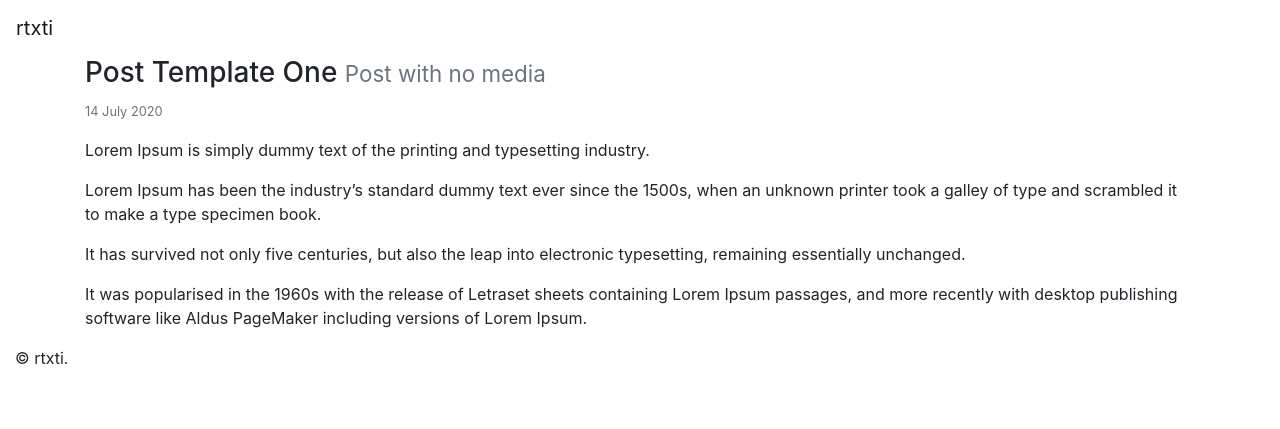
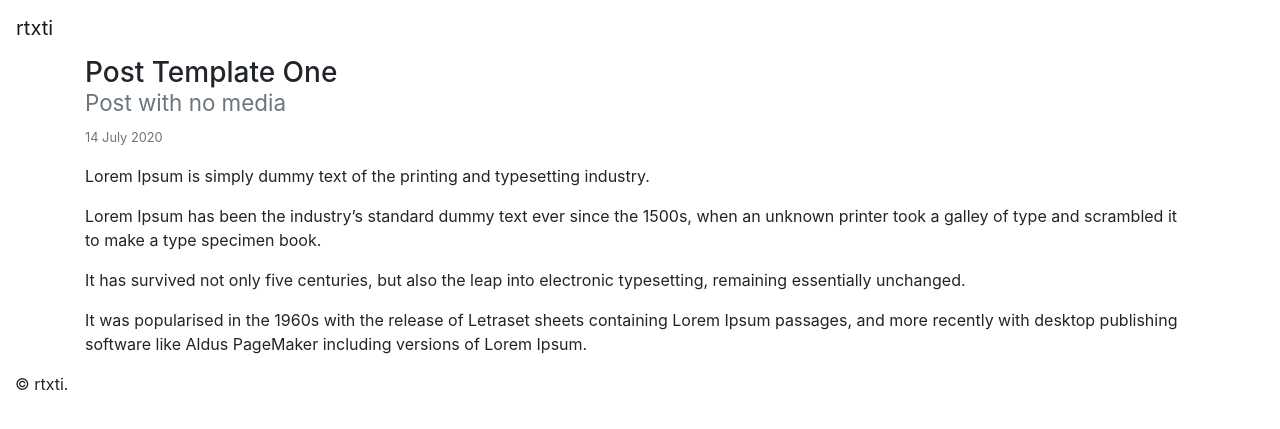
Before and after one commit to rtxti/www, a Jekyll site: the page built from _posts/2020-07-14-post-template-one.md, in a window 1280 px wide. Shown: the top 429 px of the page. Built offline with Jekyll 4.4.1, drawn with Linux system fonts in a browser that asks for light colours.

Commit message:
Update post.html

```diff
--- a/_layouts/post.html
+++ b/_layouts/post.html
@@ -7,7 +7,7 @@ layout: default
     <h3>
       {{ page.title }}
       {% if page.description %}
-      <small class="d-inline-block text-secondary">{{ page.description }}</small>
+      <small class="d-block text-secondary">{{ page.description }}</small>
       {% endif %}
     </h3>
     <small class="text-secondary">
```
